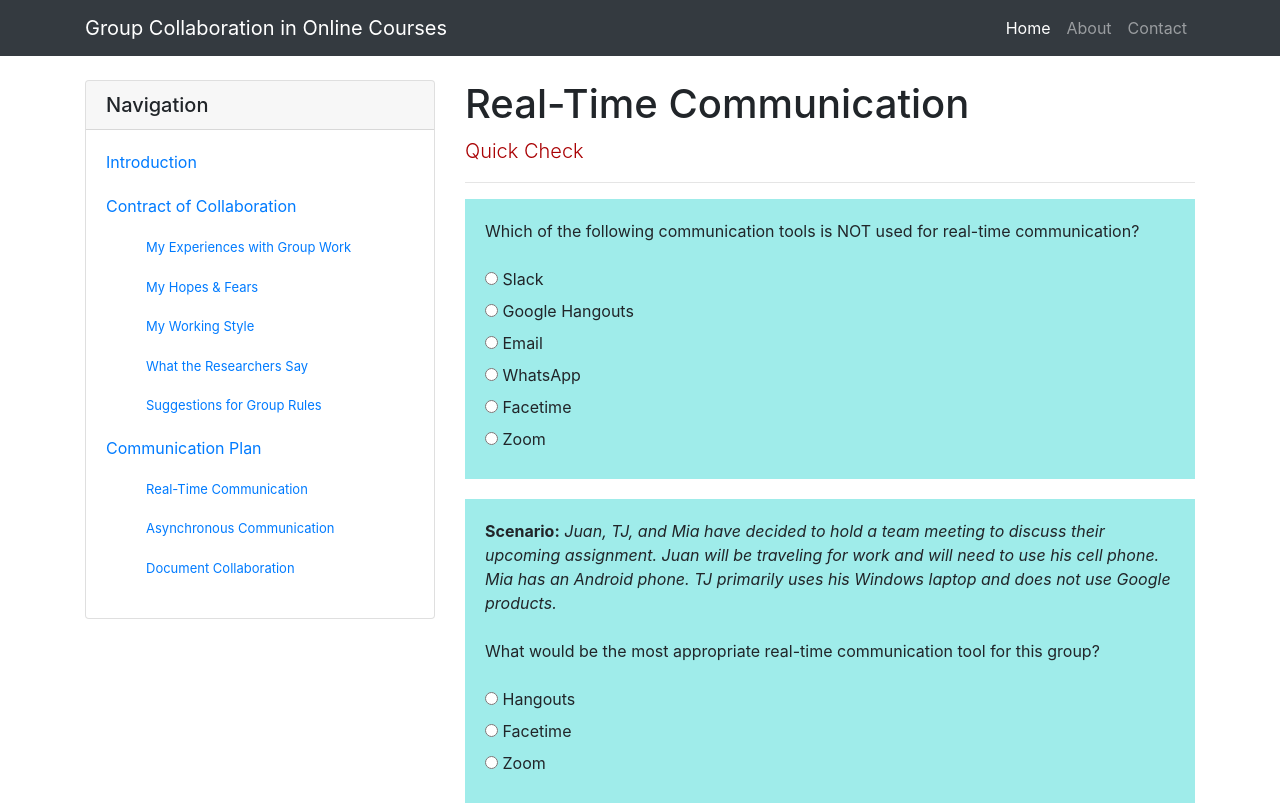
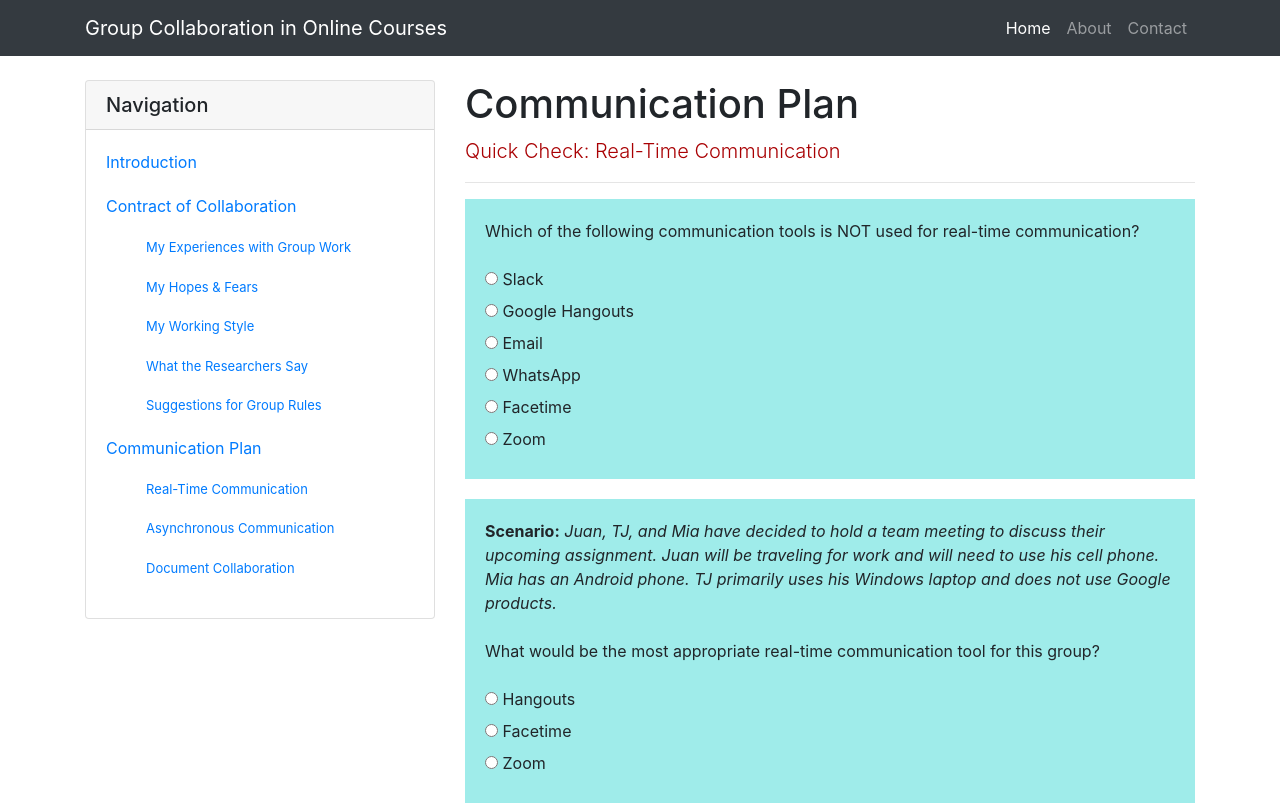
Before and after one commit to teamdynamo-r547/teamdynamo-r547.github.io, a plain HTML site: page quickcheck01.html in a window 1280 px wide. Shown: the top 806 px of the page. Drawn offline with Linux system fonts and the light colour scheme.

Commit message:
Fixed Quick Check headings

```diff
--- a/quickcheck01.html
+++ b/quickcheck01.html
@@ -82,11 +82,11 @@
       <div class="col-lg-8">
 
         <!-- Page Title -->
-        <h1 class="mt-4">Real-Time Communication</h1>
+        <h1 class="mt-4">Communication Plan</h1>
 
         <!-- Page Subtitle -->
         <p class="lead subtitle">
-			Quick Check
+			Quick Check: Real-Time Communication
         </p>
 
         <hr>
```
Also changed, not shown: quickcheck02.html (+2 -2 lines), researchers01.html (+1 -0 lines).
